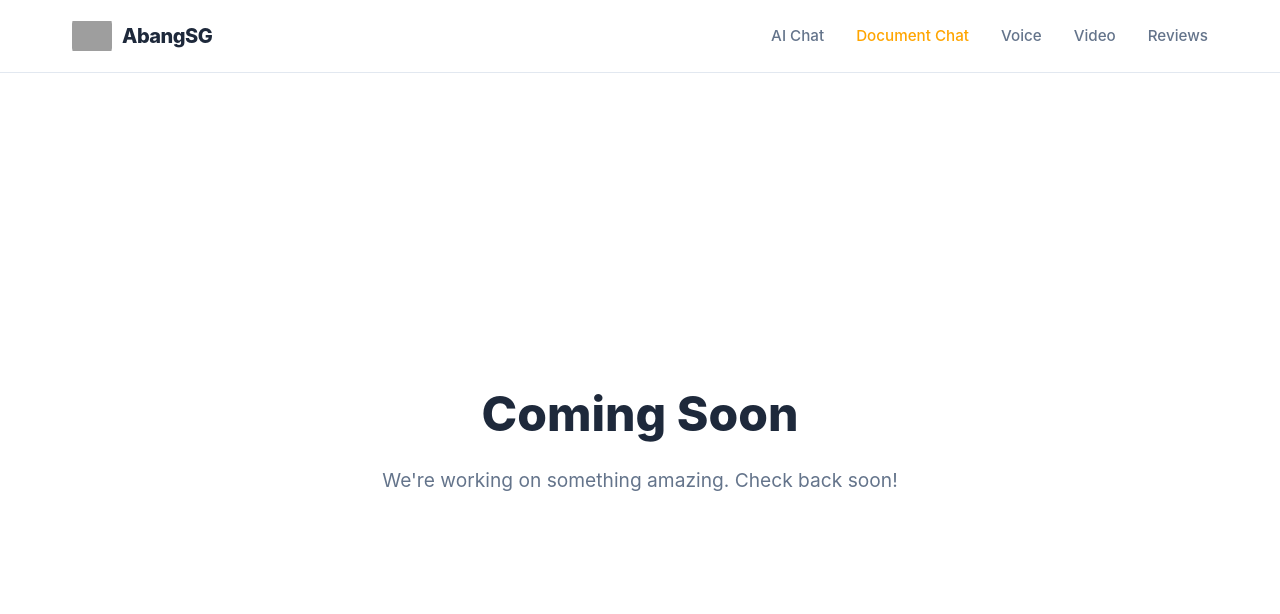
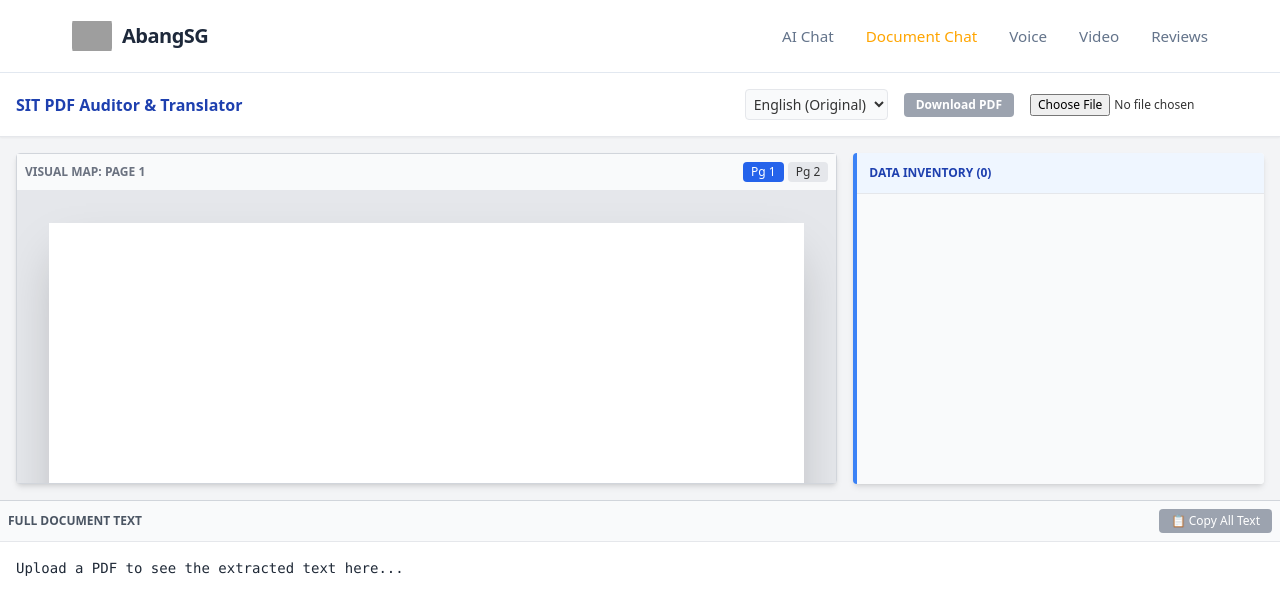
Before and after one commit to Jagatees/Build-For-Impact-2026, a Next.js app: page /document-chat in a window 1280 px wide. Shown: the top 614 px of the page. Built offline with nearby package versions, Linux system fonts and the light colour scheme; grey boxes are pictures that could not be loaded.

Commit message:
add back page

```diff
--- a/app/document-chat/page.js
+++ b/app/document-chat/page.js
@@ -1,43 +1,4 @@
-'use client'
 
-import Navigation from '@/components/Navigation'
-
-export default function DocumentChat() {
-  return (
-    <div style={{ minHeight: '100vh', background: '#fff', display: 'flex', flexDirection: 'column' }}>
-      <Navigation />
-
-      <div style={{
-        flex: 1,
-        display: 'flex',
-        alignItems: 'center',
-        justifyContent: 'center',
-        padding: '2rem'
-      }}>
-        <div style={{ textAlign: 'center' }}>
-          <h1 style={{
-            fontSize: '3rem',
-            fontWeight: '800',
-            color: '#1E293B',
-            marginBottom: '1rem'
-          }}>
-            Coming Soon
-          </h1>
-          <p style={{
-            fontSize: '1.2rem',
-            color: '#64748B',
-            maxWidth: '600px',
-            margin: '0 auto'
-          }}>
-            We're working on something amazing. Check back soon!
-          </p>
-        </div>
-      </div>
-    </div>
-  )
-}
-
-/*
 // COMMENTED OUT - ORIGINAL DOCUMENT CHAT CODE
 'use client'
 
@@ -279,4 +240,3 @@ export default function DocumentChat() {
     </div>
   )
 }
-*/
```
